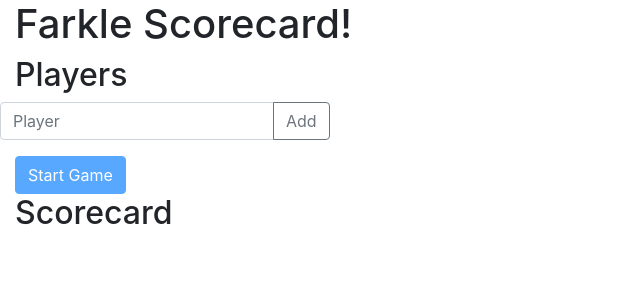
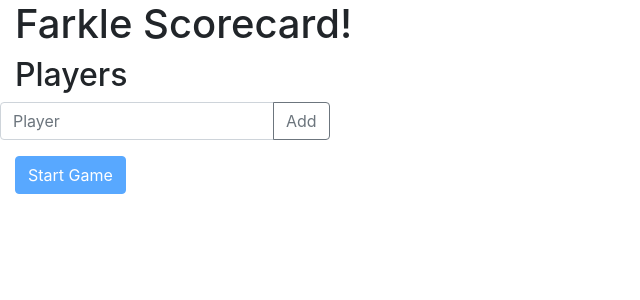
Before and after one commit to mimiflynn/farkle-sc, a React (Create React App) app: page / in a window 1280 px wide. Shown: the top 300 px of the page, without its empty margins (0-640 px from the left). Built offline with nearby package versions, Linux system fonts and the light colour scheme.

Commit message:
pass players to scorecard

```diff
--- a/src/App.js
+++ b/src/App.js
@@ -1,17 +1,34 @@
-import React from 'react';
+import React, { useState } from 'react';
 
 import { Players } from './pages/players';
 import { Score } from './pages/score';
 import './App.scss';
 
 function App() {
+    const [players, setPlayers] = useState([]);
+
+    const handleSetPlayers = (allPlayers) => {
+        setPlayers(allPlayers);
+    };
+
+    function renderScreen() {
+        if (players.length === 0) {
+            return (
+                <Players setPlayers={handleSetPlayers} />
+            );
+        } else {
+            return (
+                <Score players={players} />
+            );
+        }
+    }
+
     return (
         <div className="App container-fluid">
             <header className="App-header">
                 <h1>Farkle Scorecard!</h1>
             </header>
-            <Players />
-            <Score />
+            {renderScreen()}
         </div>
     );
 }
--- a/src/pages/players.js
+++ b/src/pages/players.js
@@ -2,16 +2,21 @@ import React, { useState } from 'react';
 
 import { AddPlayer } from '../components/add-player';
 
-export function Players() {
+export function Players(props) {
     const [players, setPlayers] = useState([]);
 
     const handleAddPlayer = (newPlayer) => {
         setPlayers([[newPlayer], ...players]);
     };
 
+    const handleSavePlayers = () => {
+        props.setPlayers(players);
+    }
+
     const renderPlayers = () => {
         return players.map((player) => (
-            <li className="list-group-item" key={player}>
+            <li className="list-group-item"
+                key={player}>
                 {player}
             </li>
         ));
@@ -30,7 +35,12 @@ export function Players() {
                     </ul>
                 </div>
             </div>
-            <button className="btn btn-primary" disabled={players.length === 0}>Start Game</button>
+            <button
+                className="btn btn-primary"
+                disabled={players.length === 0}
+                onClick={handleSavePlayers}>
+                Start Game
+            </button>
         </div>
     )
 }
--- a/src/pages/score.js
+++ b/src/pages/score.js
@@ -1,9 +1,19 @@
 import React from 'react';
 
-export const Score = () => {
+export function Score(props) {
+    const renderPlayers = () => {
+        return props.players.map((player) => (
+            <li className="list-group-item"
+                key={player}>
+                {player}
+            </li>
+        ));
+    }
+
     return (
         <div>
             <h2>Scorecard</h2>
+            {renderPlayers()}
         </div>
     )
 };
```
